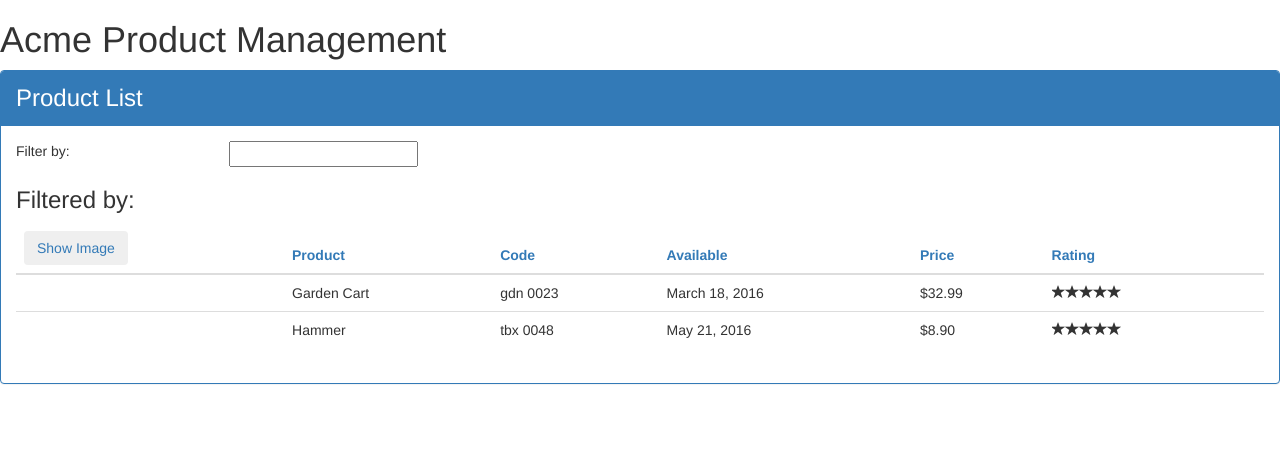
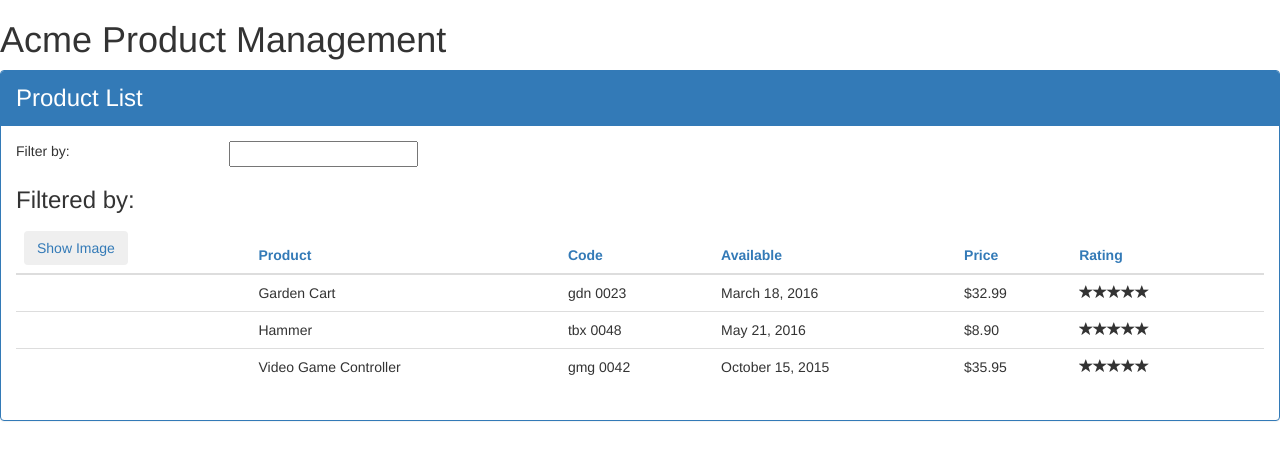
Before and after one commit to mandip10/APM, an Angular app: page / in a window 1280 px wide. Shown: the top 460 px of the page. Built offline with nearby package versions, Linux system fonts and the light colour scheme.

Commit message:
Creating Service

```diff
--- a/src/app/app.component.ts
+++ b/src/app/app.component.ts
@@ -1,4 +1,5 @@
 import { Component } from '@angular/core';
+import { ProductService  } from './products/product.service';
 
 @Component({
   selector: 'pm-root',
@@ -6,7 +7,8 @@ import { Component } from '@angular/core';
   <div><h1>{{pageTitle}}</h1>
     <pm-products></pm-products>
   </div>
-  `
+  `,
+  providers: [ProductService]
 })
 export class AppComponent {
   pageTitle = 'Acme Product Management';
--- a/src/app/products/product-list.component.ts
+++ b/src/app/products/product-list.component.ts
@@ -1,5 +1,6 @@
 import { Component, OnInit } from '@angular/core';
 import { IProduct } from './product';
+import { ProductService } from './product.service';
 
 
 @Component({
@@ -23,33 +24,10 @@ export class ProductListComponent implements OnInit{
     }
 
     filteredProducts: IProduct[];
-    products: IProduct[] = [
-        {
-        "productId": 2,
-        "productName": "Garden Cart",
-        "productCode": "GDN-0023",
-        "releaseDate": "March 18, 2016",
-        "description": "15 gallon capacity rolling garden cart",
-        "price": 32.99,
-        "starRating": 4.2,
-        "imageUrl": "http://openclipart.org/image/300px/svg_to_png/58471/garden_cart.png"
-    },
-    {
-        "productId": 5,
-        "productName": "Hammer",
-        "productCode": "TBX-0048",
-        "releaseDate": "May 21, 2016",
-        "description": "Curved claw steel hammer",
-        "price": 8.9,
-        "starRating": 4.8,
-        "imageUrl": "http://openclipart.org/image/300px/svg_to_png/73/rejon_Hammer.png"
-    }
+    products: IProduct[] = [];
 
-    ];
+    constructor(private _productService: ProductService){
 
-    constructor(){
-        this.filteredProducts = this.products;
-        this.listFilter = '';
     }
 
     onRatingClicked(message: string): void {
@@ -67,6 +45,7 @@ export class ProductListComponent implements OnInit{
     }
 
     ngOnInit(): void {
-        console.log('In OnInit');
+        this.products = this._productService.getProducts();
+        this.filteredProducts = this.products;
     }
 }
--- /dev/null
+++ b/src/app/products/product.service.ts
@@ -0,0 +1,39 @@
+import { Injectable } from '@angular/core';
+import { IProduct } from './product';
+
+@Injectable()
+export class ProductService {
+    getProducts(): IProduct [] {
+        return [        {
+        "productId": 2,
+        "productName": "Garden Cart",
+        "productCode": "GDN-0023",
+        "releaseDate": "March 18, 2016",
+        "description": "15 gallon capacity rolling garden cart",
+        "price": 32.99,
+        "starRating": 4.2,
+        "imageUrl": "http://openclipart.org/image/300px/svg_to_png/58471/garden_cart.png"
+    },
+    {
+        "productId": 5,
+        "productName": "Hammer",
+        "productCode": "TBX-0048",
+        "releaseDate": "May 21, 2016",
+        "description": "Curved claw steel hammer",
+        "price": 8.9,
+        "starRating": 4.8,
+        "imageUrl": "http://openclipart.org/image/300px/svg_to_png/73/rejon_Hammer.png"
+    },
+    {
+        "productId": 10,
+        "productName": "Video Game Controller",
+        "productCode": "GMG-0042",
+        "releaseDate": "October 15, 2015",
+        "description": "Standard two-button video game controller",
+        "price": 35.95,
+        "starRating": 4.6,
+        "imageUrl": "http://openclipart.org/image/300px/svg_to_png/120337/xbox-controller_01.png"
+    }
+    ];
+    }
+}
```
